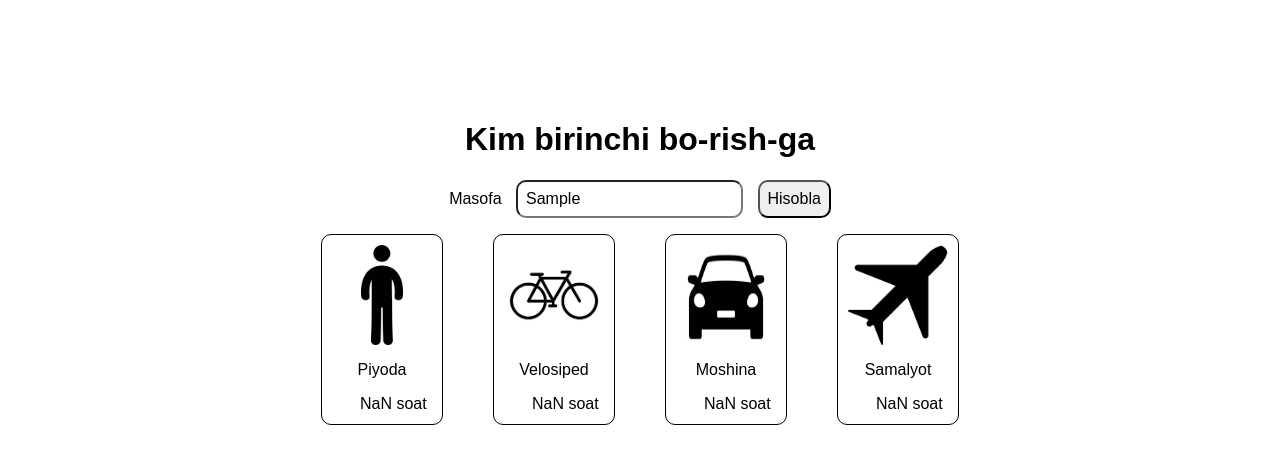
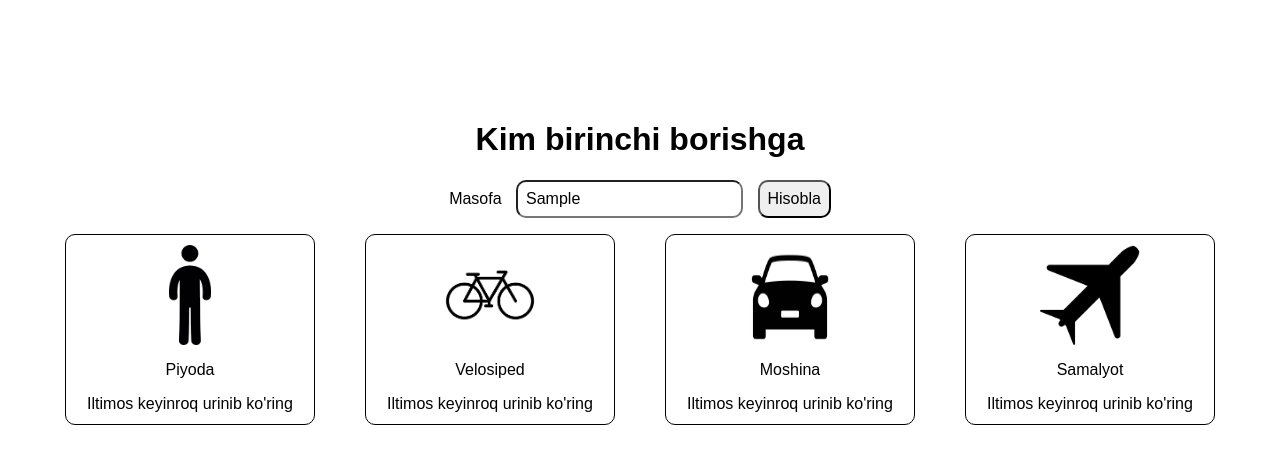
Before and after one commit to Sindarov-Mirmuhsin/hw-function, a plain HTML site: page index.html in a window 1280 px wide. Both pictures are taken after typing "Sample" into the empty fields and a click on the button "Hisobla". Drawn offline with Linux system fonts and the light colour scheme.

Commit message:
Initail commit

```diff
--- a/index.html
+++ b/index.html
@@ -10,12 +10,13 @@
 <body>
 
 
+  <header class="site-header">
     <div class="container">
       <div class="inner">
-        <h1 class="title">Kim birinchi bo-rish-ga</h1>
-        <form class="form">
+        <h1 class="title">Kim birinchi borishga</h1>
+        <form class="form" autocomplete="off">
           <label class="label">Masofa
-            <input class="input" type="text" min="1" name="masofa" placeholder="Masofani kiriting">
+            <input class="input" type="text" min="1" name="masofa" placeholder="Masofani km da kiriting">
             <button class="btn">Hisobla</button>
           </label>
           <ul class="list">
@@ -44,6 +45,7 @@
         </form>
       </div>
     </div>
+  </header>
 
 
   <script src="./js/main.js"></script>
--- a/js/main.js
+++ b/js/main.js
@@ -21,25 +21,89 @@ elForm.addEventListener("submit", function (event) {
 })
 
 function personItemTime() {
-  var elInputVal = elInput.value;
-  var resultPersonTime = elInputVal / Math.round(personSpeed);
-  elPerson.textContent = Math.round(resultPersonTime) + " soat";
+  var elInputVal = Number(elInput.value);
+  var resultPersonTime = Math.round(elInputVal / personSpeed);
+  var time1 = elInputVal / personSpeed;
+  var m1 = resultPersonTime - time1;
+  var min1 = (m1 * 60);
+  var s1 = min1 - Math.round(min1);
+  var sekund1 = Math.round(s1 * 60);
+  elPerson.textContent = Math.round(resultPersonTime) + " soat " + Math.round(min1) + " minut " + Math.round(sekund1) + " sekund";
+  if (elInputVal > 0) {
+    return resultPersonTime = Math.round(elInputVal / personSpeed);
+  }if (elInputVal < 0) {
+    return elPerson.textContent = `Iltimos musbat son kiriting!`
+  }if (elInputVal == 0) {
+    return elPerson.textContent = `Iltimos 0 dan katta son kiriting!`
+  }if (elInputVal = "") {
+    return elPerson.textContent = `Iltimos son kiriting!`
+  }else {
+    return elPerson.textContent = `Iltimos keyinroq urinib ko'ring`
+  }
 }
 
 function veloItemTime() {
-  var elInputVal = elInput.value;
-  var resultVeloTime = elInputVal / Math.round(veloSpeed);
-  elVelo.textContent = Math.round(resultVeloTime) + " soat";
+  var elInputVal = Number(elInput.value);
+  var resultVeloTime = Math.round(elInputVal / veloSpeed);
+  var time2 = elInputVal / veloSpeed;
+  var m2 = time2 - resultVeloTime;
+  var min2 = (m2 * 60);
+  var s2 = min2 - Math.round(min2);
+  var sekund2 = Math.round(s2 * 60);
+  elVelo.textContent = Math.round(resultVeloTime) + " soat " + Math.round(min2) + " minut " + Math.round(sekund2) + " sekund";
+  if (elInputVal > 0) {
+    return resultVeloTime = Math.round(elInputVal / personSpeed);
+  } if (elInputVal < 0) {
+    return elVelo.textContent = `Iltimos musbat son kiriting!`
+  } if (elInputVal == 0) {
+    return elVelo.textContent = `Iltimos 0 dan katta son kiriting!`
+  } if (elInputVal = "") {
+    return elVelo.textContent = `Iltimos son kiriting!`
+  } else {
+    return elVelo.textContent = `Iltimos keyinroq urinib ko'ring`
+  }
 }
 
 function carItemTime() {
-  var elInputVal = elInput.value;
-  var resultCarTime = elInputVal / Math.round(carSpeed);
-  elCar.textContent = Math.round(resultCarTime) + " soat";
+  var elInputVal = Number(elInput.value);
+  var resultcarTime = Math.round(elInputVal / carSpeed);
+  var time3 = elInputVal / carSpeed;
+  var m3 = time3 - resultcarTime;
+  var min3 = (m3 * 60);
+  var s3 = min3 - Math.round(min3);
+  var sekund3 = Math.round(s3 * 60);
+  elCar.textContent = Math.round(resultcarTime) + " soat " + Math.round(min3) + " minut " + Math.round(sekund3) + " sekund";
+  if (elInputVal > 0) {
+    return resultCarTime = Math.round(elInputVal / personSpeed);
+  } if (elInputVal < 0) {
+    return elCar.textContent = `Iltimos musbat son kiriting!`
+  } if (elInputVal == 0) {
+    return elCar.textContent = `Iltimos 0 dan katta son kiriting!`
+  } if (elInputVal = "") {
+    return elCar.textContent = `Iltimos son kiriting!`
+  } else {
+    return elCar.textContent = `Iltimos keyinroq urinib ko'ring`
+  }
 }
 
 function samItemTime() {
-  var elInputVal = elInput.value;
-  var resultSamTime = elInputVal / Math.round(samSpeed);
-  elSam.textContent = Math.round(resultSamTime) + " soat";
+  var elInputVal = Number(elInput.value);
+  var resultSamTime = Math.round(elInputVal / samSpeed);
+  var time4 = elInputVal / samSpeed;
+  var m4 = time4 - resultSamTime;
+  var min4 = (m4 * 60);
+  var s4 = min4 - Math.round(min4);
+  var sekund4 = Math.round(s4 * 60);
+  elSam.textContent = Math.round(resultSamTime) + " soat " + Math.round(min4) + " minut " + Math.round(sekund4) + " sekund";
+  if (elInputVal > 0) {
+    return resultSamTime = Math.round(elInputVal / personSpeed);
+  } if (elInputVal < 0) {
+    return elSam.textContent = `Iltimos musbat son kiriting!`
+  } if (elInputVal == 0) {
+    return elSam.textContent = `Iltimos 0 dan katta son kiriting!`
+  } if (elInputVal = "") {
+    return elSam.textContent = `Iltimos son kiriting!`
+  } else {
+    return elSam.textContent = `Iltimos keyinroq urinib ko'ring`
+  }
 }
--- a/scss/blocks/_header.scss
+++ b/scss/blocks/_header.scss
@@ -21,6 +21,10 @@
 }
 
 .item{
+  width: 250px;
+  display: flex;
+  align-items: center;
+  flex-direction: column;
   border: 1px solid #000;
   border-radius: 10px;
   list-style-type: none;
@@ -51,19 +55,3 @@
 .text{
   text-align: center;
 }
-
-.p-result{
-  margin-left: 28px;
-}
-
-.v-result{
-  margin-left: 28px;
-}
-
-.m-result{
-  margin-left: 28px;
-}
-
-.s-result{
-  margin-left: 28px;
-}
```
Also changed, not shown: css/main.css, 1 other file. Lines whose indentation alone changed are shown as unchanged.
